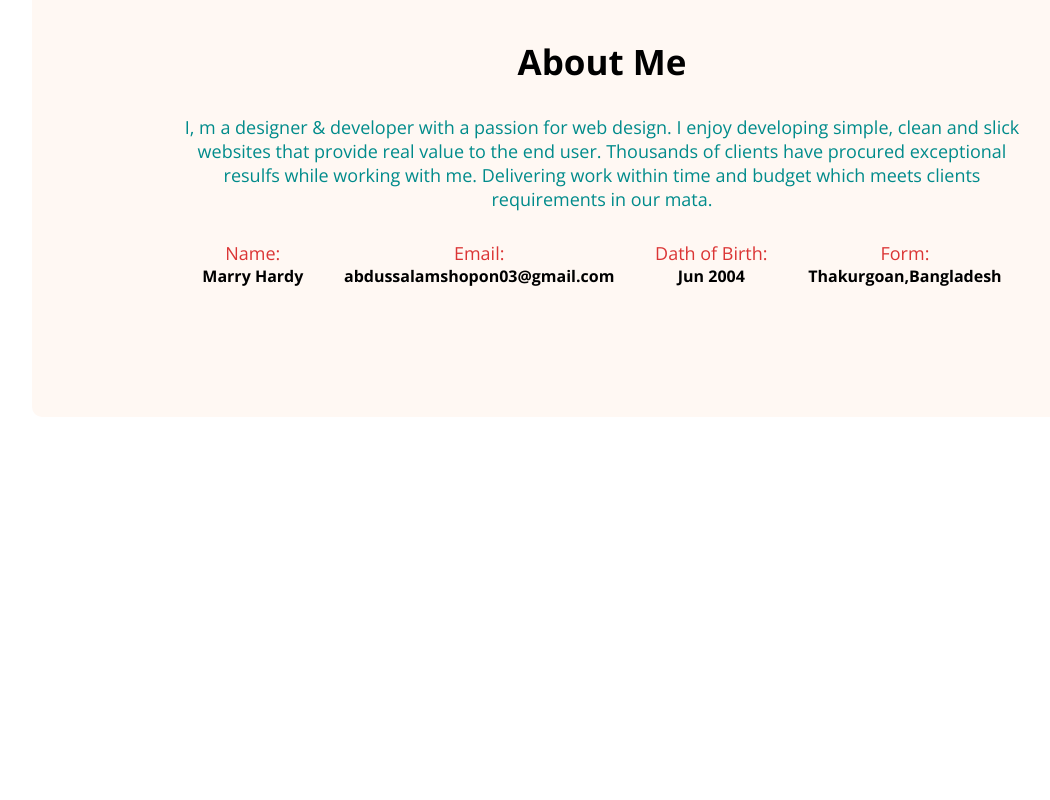
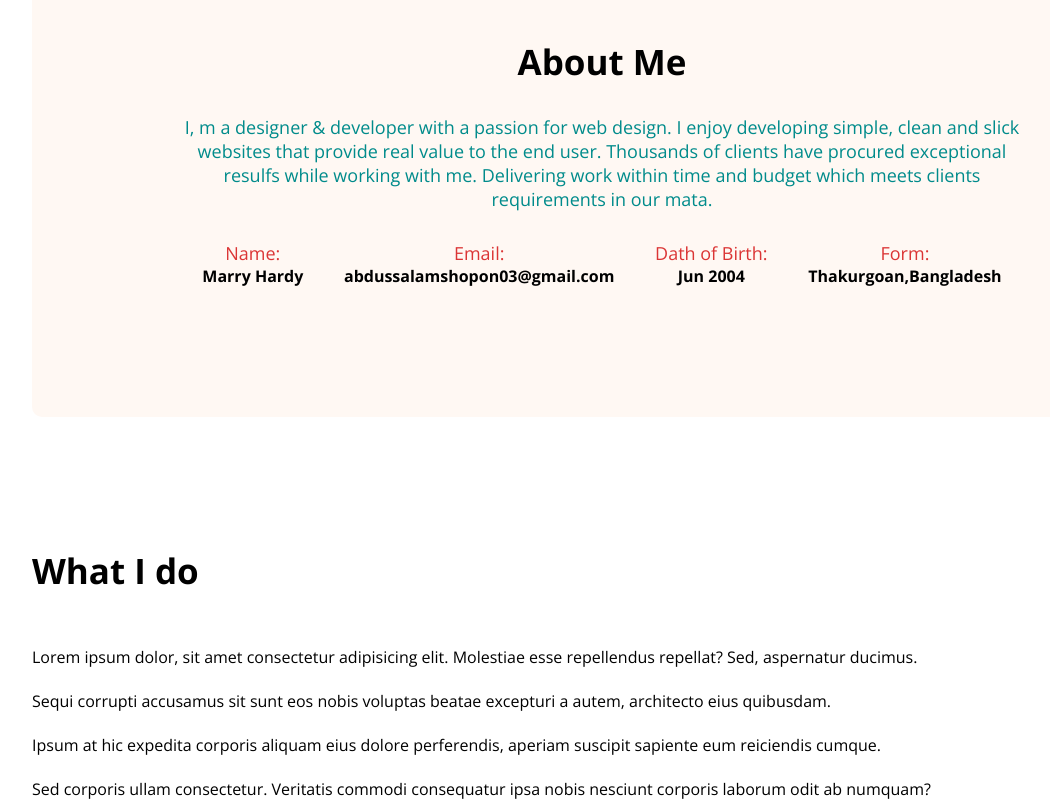
Before and after one commit to abdussalamshopon/devloper-protfolio, a plain HTML site: page index.html in a window 1280 px wide. Shown: the part 1059-1859 px from the top of the page, without its empty margins (38-1088 px from the left). Before the commit the page ends 1476 px from the top, so only its background shows below. Drawn offline with nearby package versions, Linux system fonts and the light colour scheme.

Commit message:
new-secrion-update

```diff
--- a/CSS/protfolio.css
+++ b/CSS/protfolio.css
@@ -103,3 +103,8 @@ main{
     font-size: 16px;
     color: black;
 }
+
+/* what i do styls */
+.what-i-do{
+    margin-top: 130px;
+}
--- a/index.html
+++ b/index.html
@@ -57,6 +57,41 @@
                 </div>
             </div>
         </section>
+        <!-- what i do -->
+        <section class="what-i-do">
+            <h3 class="section-title">What I do</h3>
+
+            <div class="skills-container">
+                <div class="skill">
+                    <img src="" alt="">
+                    <p class="skill-title"></p>
+                    <div class="p">
+                        <skill-description>Lorem ipsum dolor, sit amet consectetur adipisicing elit. Molestiae esse repellendus repellat? Sed, aspernatur ducimus.</skill-description>
+                    </div>
+                </div>
+                <div class="skill">
+                    <img src="" alt="">
+                    <p class="skill-title"></p>
+                    <div class="p">
+                        <skill-description>Sequi corrupti accusamus sit sunt eos nobis voluptas beatae excepturi a autem, architecto eius quibusdam.</skill-description>
+                    </div>
+                </div>
+                <div class="skill">
+                    <img src="" alt="">
+                    <p class="skill-title"></p>
+                    <div class="p">
+                        <skill-description>Ipsum at hic expedita corporis aliquam eius dolore perferendis, aperiam suscipit sapiente eum reiciendis cumque.</skill-description>
+                    </div>
+                </div>
+                <div class="skill">
+                    <img src="" alt="">
+                    <p class="skill-title"></p>
+                    <div class="p">
+                        <skill-description>Sed corporis ullam consectetur. Veritatis commodi consequatur ipsa nobis nesciunt corporis laborum odit ab numquam?</skill-description>
+                    </div>
+                </div>
+            </div>
+        </section>
     </main>
     <footer>
 
```
